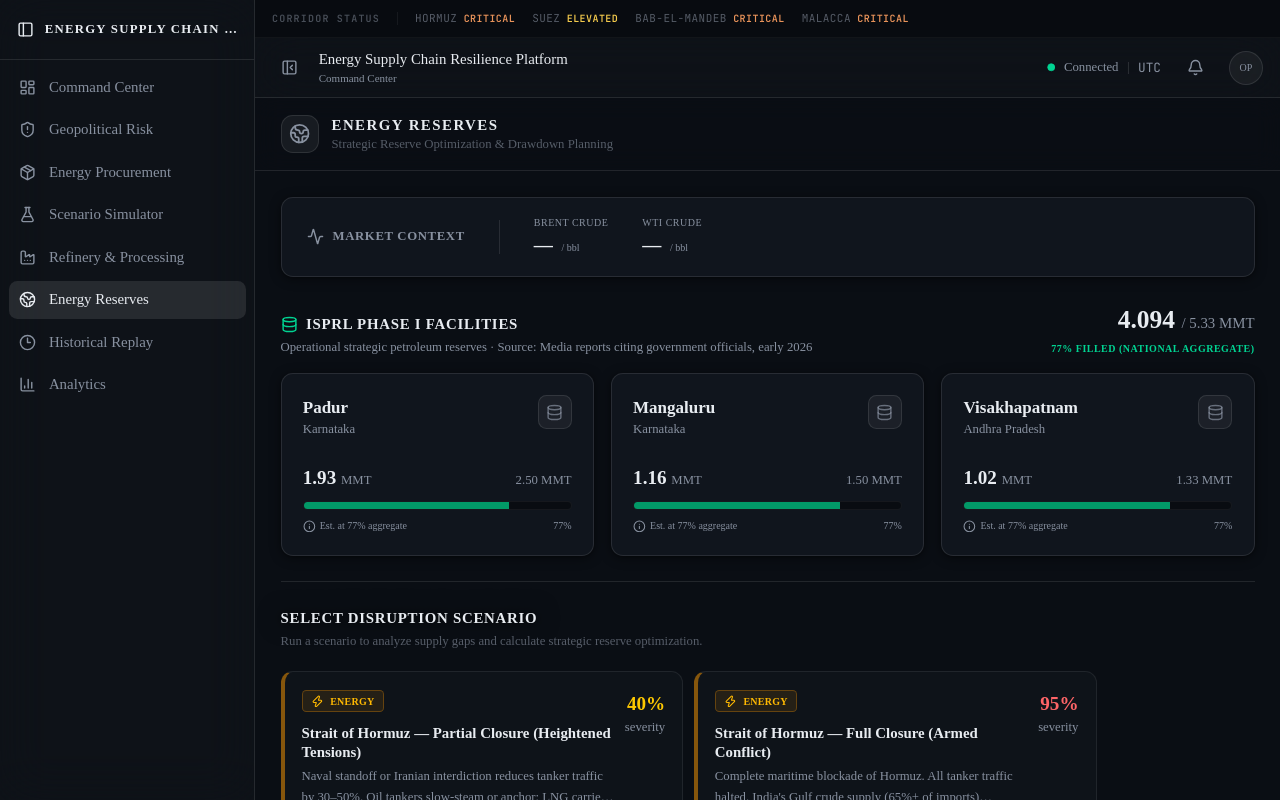
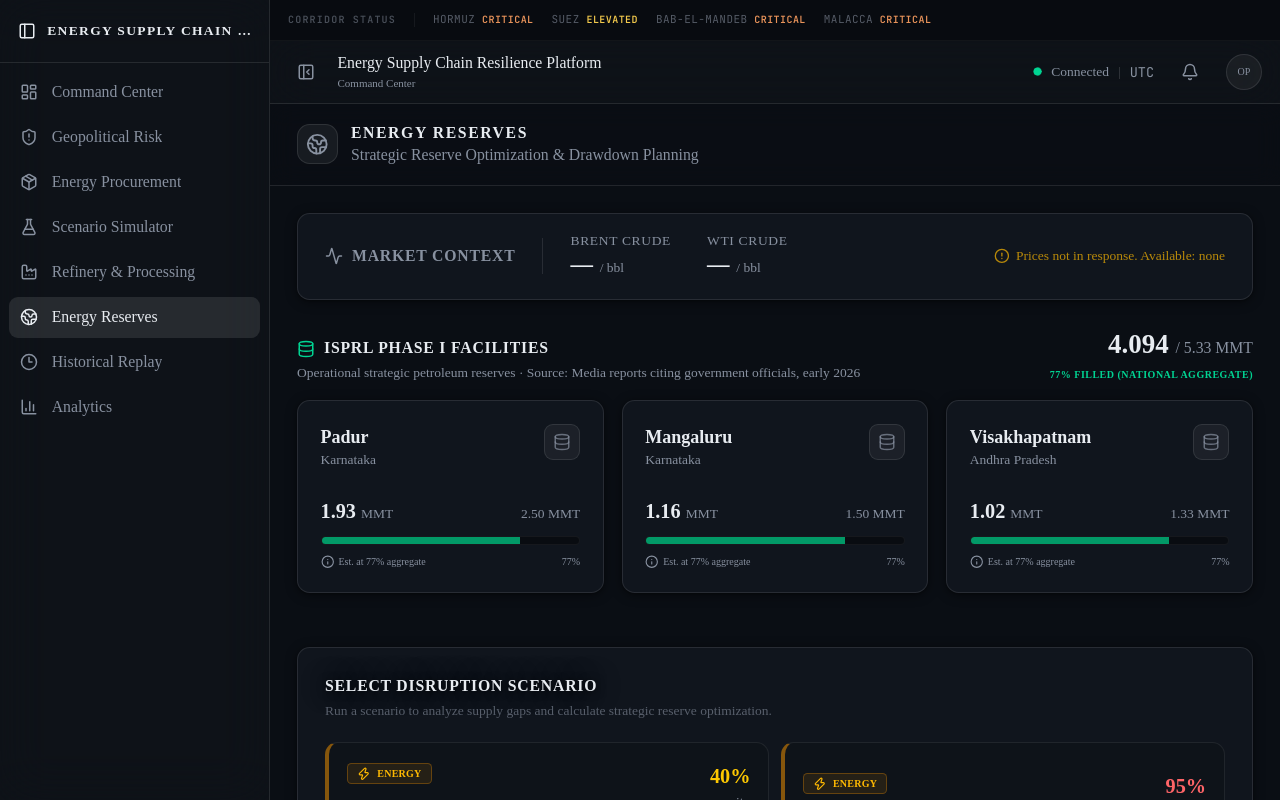
Before and after one commit to Abbas-sp3/Smart-Supply-Chain-Analyst, a Next.js app: page /strategic-reserve in a window 1280 px wide. Built offline with nearby package versions, Linux system fonts and the light colour scheme; no server answers.

Commit message:
fix: refinery filter, market context errors, systematic text visibility, font size bump to 18px

```diff
--- a/src/app/globals.css
+++ b/src/app/globals.css
@@ -144,7 +144,9 @@
   }
   html {
     @apply font-sans;
-    font-size: 17px;
+    /* Base size bumped to 18px — all rem-based Tailwind sizes scale up proportionally.
+       This shifts the whole type scale: text-xs=14px, text-sm=16px, text-base=18px, text-lg=20px */
+    font-size: 18px;
   }
 }
 
@@ -160,6 +162,16 @@
     box-shadow: 0 2px 12px 0 rgb(0 0 0 / 0.45), 0 1px 3px 0 rgb(0 0 0 / 0.3);
   }
 
+  /* Text that floats in map gutter space (NOT on a solid card) must use this class
+     to stay legible regardless of the map tile underneath */
+  .map-overlay-text {
+    text-shadow: 0 1px 6px rgb(0 0 0 / 1), 0 0 20px rgb(0 0 0 / 0.9);
+  }
+
+  /* Muted captions sitting on solid cards — ensure minimum legibility */
+  .caption-on-card {
+    @apply text-sm text-muted-foreground;
+  }
   /* Interactive card — adds elevation on hover with smooth transition */
   .card-hover {
     @apply transition-all duration-200;
--- a/src/features/scenario-simulator/components/ScenarioSimulator/scenario-simulator.tsx
+++ b/src/features/scenario-simulator/components/ScenarioSimulator/scenario-simulator.tsx
@@ -324,7 +324,7 @@ function ResultsSection({ result }: { result: PropagationResult }) {
           >
             {SSI_LABEL(result.metrics.supplySecurityIndex)}
           </div>
-          <div className="mt-1.5 text-[10px] text-muted-foreground/50">
+          <div className="mt-1.5 text-xs text-muted-foreground/70">
             weights 35/25/30/10
           </div>
         </div>
@@ -332,12 +332,12 @@ function ResultsSection({ result }: { result: PropagationResult }) {
 
       {/* Node impacts */}
       <div className="space-y-2">
-        <div className="flex items-center gap-2 pb-1">
+        <div className="solid-card flex items-center gap-2 rounded-xl border border-white/10 px-4 py-3">
           <BarChart3 className="size-4 text-muted-foreground" />
-          <h3 className="text-xs font-semibold uppercase tracking-wider text-muted-foreground">
+          <h3 className="text-sm font-semibold uppercase tracking-wider text-foreground">
             Node Impact Breakdown
           </h3>
-          <span className="ml-auto text-xs text-muted-foreground/50">
+          <span className="ml-auto text-xs text-muted-foreground">
             click to expand rationale
           </span>
         </div>
@@ -556,12 +556,12 @@ export function ScenarioSimulator() {
             {/* Engine methodology note */}
             <div className="solid-card rounded-xl border border-white/5 px-4 py-3">
               <div className="mb-1.5 flex items-center gap-1.5">
-                <Zap className="size-3.5 text-muted-foreground/60" aria-hidden />
-                <span className="text-[10px] font-semibold uppercase tracking-wider text-muted-foreground/60">
+                <Zap className="size-3.5 text-muted-foreground" aria-hidden />
+                <span className="text-xs font-semibold uppercase tracking-wider text-muted-foreground">
                   Engine
                 </span>
               </div>
-              <ul className="space-y-0.5 text-xs text-muted-foreground/50">
+              <ul className="space-y-0.5 text-sm text-muted-foreground">
                 <li>BFS propagation through India trade graph</li>
                 <li>Capacity-constrained · 20 annotated nodes</li>
                 <li>Transit vs. production node branching</li>
@@ -621,7 +621,7 @@ export function ScenarioSimulator() {
                         </span>
                       )}
                     </h2>
-                    <p className="text-xs text-muted-foreground/60">
+                    <p className="text-sm text-muted-foreground">
                       Computed{" "}
                       {new Date(baseline.result.computedAt).toLocaleTimeString()} ·{" "}
                       {baseline.result.nodeImpacts.length} nodes ·{" "}
@@ -664,9 +664,11 @@ export function ScenarioSimulator() {
               {/* Baseline full results */}
               <div>
                 {withLevers && (
-                  <h3 className="mb-4 text-xs font-semibold uppercase tracking-wider text-muted-foreground">
-                    Baseline — no levers applied
-                  </h3>
+                  <div className="solid-card mb-4 flex items-center rounded-xl border border-white/10 px-4 py-3">
+                    <h3 className="text-sm font-semibold uppercase tracking-wider text-muted-foreground">
+                      Baseline — no levers applied
+                    </h3>
+                  </div>
                 )}
                 <ResultsSection result={baseline.result} />
               </div>
@@ -674,9 +676,11 @@ export function ScenarioSimulator() {
               {/* With-levers full results */}
               {withLevers && (
                 <div>
-                  <h3 className="mb-4 text-xs font-semibold uppercase tracking-wider text-muted-foreground">
-                    With levers applied
-                  </h3>
+                  <div className="solid-card mb-4 flex items-center rounded-xl border border-white/10 px-4 py-3">
+                    <h3 className="text-sm font-semibold uppercase tracking-wider text-muted-foreground">
+                      With levers applied
+                    </h3>
+                  </div>
                   <ResultsSection result={withLevers.result} />
                 </div>
               )}
--- a/src/features/strategic-reserve/components/Dashboard/market-context.tsx
+++ b/src/features/strategic-reserve/components/Dashboard/market-context.tsx
@@ -1,7 +1,7 @@
 "use client";
 
 import { useEffect, useState } from "react";
-import { TrendingDown, TrendingUp, Minus, Activity } from "lucide-react";
+import { Activity, AlertCircle } from "lucide-react";
 
 type CommodityItem = {
   name: string;
@@ -15,21 +15,46 @@ export function MarketContext() {
   const [brent, setBrent] = useState<CommodityItem | null>(null);
   const [wti, setWti] = useState<CommodityItem | null>(null);
   const [loading, setLoading] = useState(true);
+  const [fetchError, setFetchError] = useState<string | null>(null);
 
   useEffect(() => {
     async function fetchPrices() {
       try {
         const res = await fetch("/api/procurement/live-price");
-        if (!res.ok) return;
+        if (!res.ok) {
+          setFetchError(`API ${res.status}`);
+          return;
+        }
         const data = await res.json();
 
-        const b = data.commodities.find((c: CommodityItem) => c.value === "brent_crude_oil");
-        const w = data.commodities.find((c: CommodityItem) => c.value === "crude_oil");
+        if (!data?.commodities || !Array.isArray(data.commodities)) {
+          setFetchError("Unexpected API shape");
+          return;
+        }
+
+        // Try both the canonical 'value' key and a loose name match as fallback
+        const findByValue = (v: string) =>
+          data.commodities.find((c: CommodityItem) => c.value === v);
+        const findByName = (n: string) =>
+          data.commodities.find((c: CommodityItem) =>
+            c.name?.toLowerCase().includes(n)
+          );
+
+        const b = findByValue("brent_crude_oil") ?? findByName("brent");
+        const w = findByValue("crude_oil") ?? findByName("wti");
 
         if (b) setBrent(b);
         if (w) setWti(w);
-      } catch (e) {
-        // ignore
+
+        // If neither found, report what values ARE available for debugging
+        if (!b && !w) {
+          const available = data.commodities.slice(0, 3).map((c: CommodityItem) => c.value).join(", ");
+          setFetchError(`Prices not in response. Available: ${available || "none"}`);
+        } else {
+          setFetchError(null);
+        }
+      } catch (e: any) {
+        setFetchError(e?.message ?? "Network error");
       } finally {
         setLoading(false);
       }
@@ -42,7 +67,7 @@ export function MarketContext() {
 
   if (loading) {
     return (
-      <div className="flex h-[72px] animate-pulse items-center gap-6 rounded-xl border border-white/5 bg-[#0e1319] px-6">
+      <div className="flex h-[72px] animate-pulse items-center gap-6 rounded-xl border border-white/10 bg-[#10151d] px-6">
         <div className="h-4 w-24 rounded bg-white/10" />
         <div className="h-8 w-px bg-white/10" />
         <div className="h-4 w-24 rounded bg-white/10" />
@@ -51,34 +76,41 @@ export function MarketContext() {
   }
 
   return (
-    <div className="solid-card flex items-center gap-8 rounded-xl border border-white/10 px-6 py-4">
-      <div className="flex items-center gap-2 text-xs font-semibold uppercase tracking-wider text-muted-foreground">
+    <div className="solid-card flex flex-wrap items-center gap-6 rounded-xl border border-white/10 px-6 py-4">
+      <div className="flex items-center gap-2 text-sm font-semibold uppercase tracking-wider text-muted-foreground">
         <Activity className="size-4" />
         Market Context
       </div>
 
       <div className="h-8 w-px bg-white/10" />
 
-      <div className="flex flex-1 items-center gap-8">
+      <div className="flex flex-1 flex-wrap items-center gap-8">
         <div className="flex flex-col">
-          <span className="text-[10px] uppercase tracking-wider text-muted-foreground">Brent Crude</span>
-          <div className="flex items-baseline gap-2">
-            <span className="text-lg font-bold text-foreground">
-              {brent ? `$${brent.price.toFixed(2)}` : "—"}
+          <span className="text-xs uppercase tracking-wider text-muted-foreground">Brent Crude</span>
+          <div className="flex items-baseline gap-1.5">
+            <span className="text-xl font-bold text-foreground">
+              {brent && brent.price > 0 ? `$${brent.price.toFixed(2)}` : "—"}
             </span>
-            <span className="text-[10px] text-muted-foreground">/ bbl</span>
+            <span className="text-xs text-muted-foreground">/ bbl</span>
           </div>
         </div>
 
         <div className="flex flex-col">
-          <span className="text-[10px] uppercase tracking-wider text-muted-foreground">WTI Crude</span>
-          <div className="flex items-baseline gap-2">
-            <span className="text-lg font-bold text-foreground">
-              {wti ? `$${wti.price.toFixed(2)}` : "—"}
+          <span className="text-xs uppercase tracking-wider text-muted-foreground">WTI Crude</span>
+          <div className="flex items-baseline gap-1.5">
+            <span className="text-xl font-bold text-foreground">
+              {wti && wti.price > 0 ? `$${wti.price.toFixed(2)}` : "—"}
             </span>
-            <span className="text-[10px] text-muted-foreground">/ bbl</span>
+            <span className="text-xs text-muted-foreground">/ bbl</span>
           </div>
         </div>
+
+        {fetchError && (
+          <div className="ml-auto flex items-center gap-1.5 text-xs text-amber-400/70">
+            <AlertCircle className="size-3.5" />
+            {fetchError}
+          </div>
+        )}
       </div>
     </div>
   );
--- a/src/features/strategic-reserve/components/Dashboard/strategic-reserve-dashboard.tsx
+++ b/src/features/strategic-reserve/components/Dashboard/strategic-reserve-dashboard.tsx
@@ -26,7 +26,7 @@ export function StrategicReserveDashboard() {
               <h1 className="text-sm font-semibold uppercase tracking-widest text-foreground">
                 Energy Reserves
               </h1>
-              <p className="text-xs text-muted-foreground/60">
+              <p className="text-sm text-muted-foreground">
                 Strategic Reserve Optimization & Drawdown Planning
               </p>
             </div>
@@ -38,9 +38,9 @@ export function StrategicReserveDashboard() {
         <MarketContext />
         <SprFacilityCards />
 
-        <div className="border-t border-white/10 pt-6">
+        <div className="pt-6">
           {!baseline ? (
-            <div className="max-w-3xl">
+            <div className="solid-card rounded-xl border border-white/10 p-6">
               <DisruptionPresetSelector
                 title="Select Disruption Scenario"
                 description="Run a scenario to analyze supply gaps and calculate strategic reserve optimization."
@@ -59,7 +59,7 @@ export function StrategicReserveDashboard() {
               <div className="mt-8 flex justify-center">
                 <button
                   onClick={() => window.location.reload()}
-                  className="px-6 py-2 border border-white/10 hover:bg-white/5 rounded-lg text-xs font-semibold text-muted-foreground transition-colors"
+                  className="btn-primary-cta flex items-center gap-2"
                 >
                   Clear Results & Run New Scenario
                 </button>
--- a/src/features/strategic-reserve/services/optimizationEngine.ts
+++ b/src/features/strategic-reserve/services/optimizationEngine.ts
@@ -118,18 +118,25 @@ export function generateOptimizationStrategy(
     }
   }
 
-  // Prioritize refineries based on locked volume
+  // Prioritize infrastructure/refinery nodes based on locked volume
+  // Node IDs for refinery infrastructure follow the pattern: infra_refineries_* (e.g. infra_refineries_west)
   const refineryImpacts = result.nodeImpacts
     .filter((impact) => {
-      // Find node in graph
-      const node = INDIA_TRADE_GRAPH.find((n: any) => n.id === impact.nodeId);
-      return impact.nodeId.includes("refinery") && impact.lockedVolumeMtpa !== null && impact.lockedVolumeMtpa > 0;
+      // Match infra_refineries_* nodes (the actual pattern in the knowledge graph)
+      // Also match any corridor/port nodes for completeness if they have significant locks
+      const isRefineryInfra = impact.nodeId.startsWith("infra_refin");
+      return isRefineryInfra && impact.lockedVolumeMtpa !== null && impact.lockedVolumeMtpa > 0;
     })
     .map((impact) => {
       const node = INDIA_TRADE_GRAPH.find((n: any) => n.id === impact.nodeId);
+      // Format the label: strip "infra_" prefix and title-case the rest
+      const fallbackLabel = impact.nodeId
+        .replace(/^infra_/, "")
+        .replace(/_/g, " ")
+        .replace(/\b\w/g, (c) => c.toUpperCase());
       return {
         nodeId: impact.nodeId,
-        name: node?.label ?? impact.nodeId,
+        name: node?.label ?? fallbackLabel,
         lockedVolumeMtpa: impact.lockedVolumeMtpa!,
       };
     })
```
